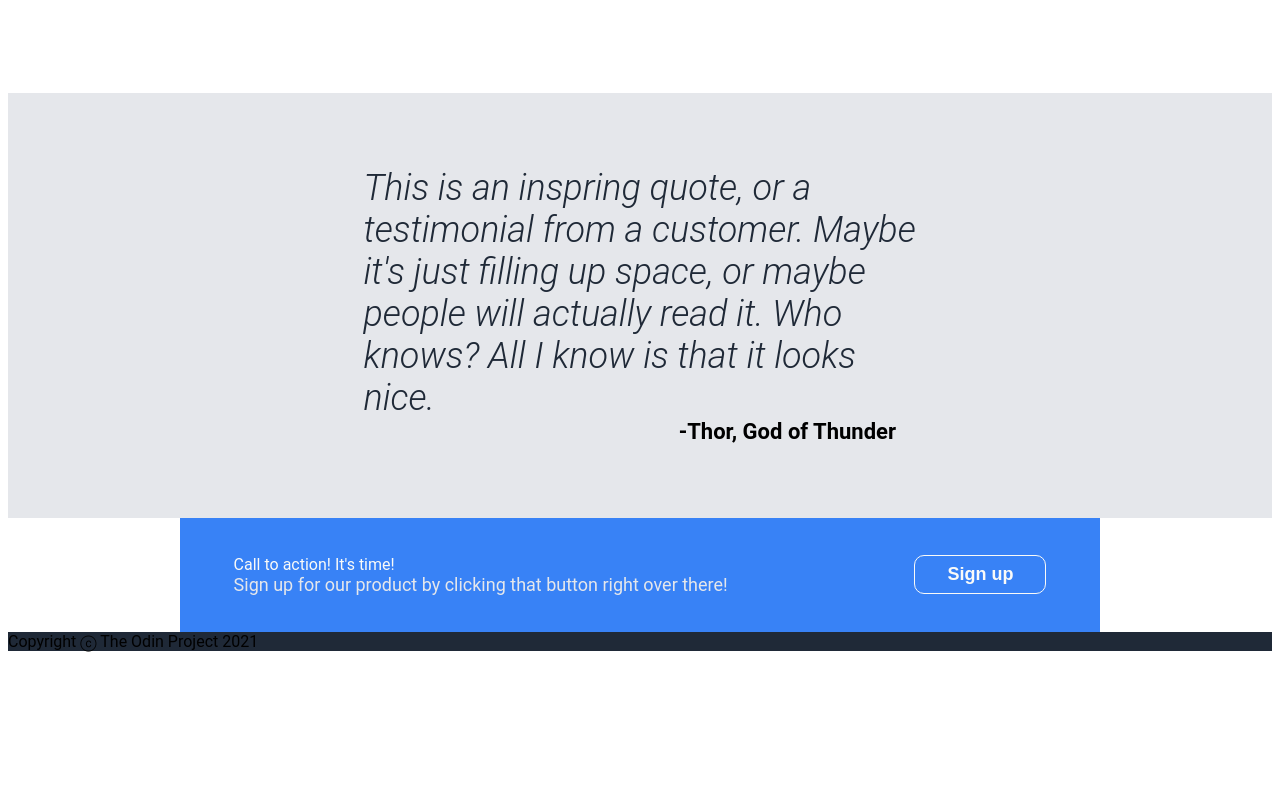
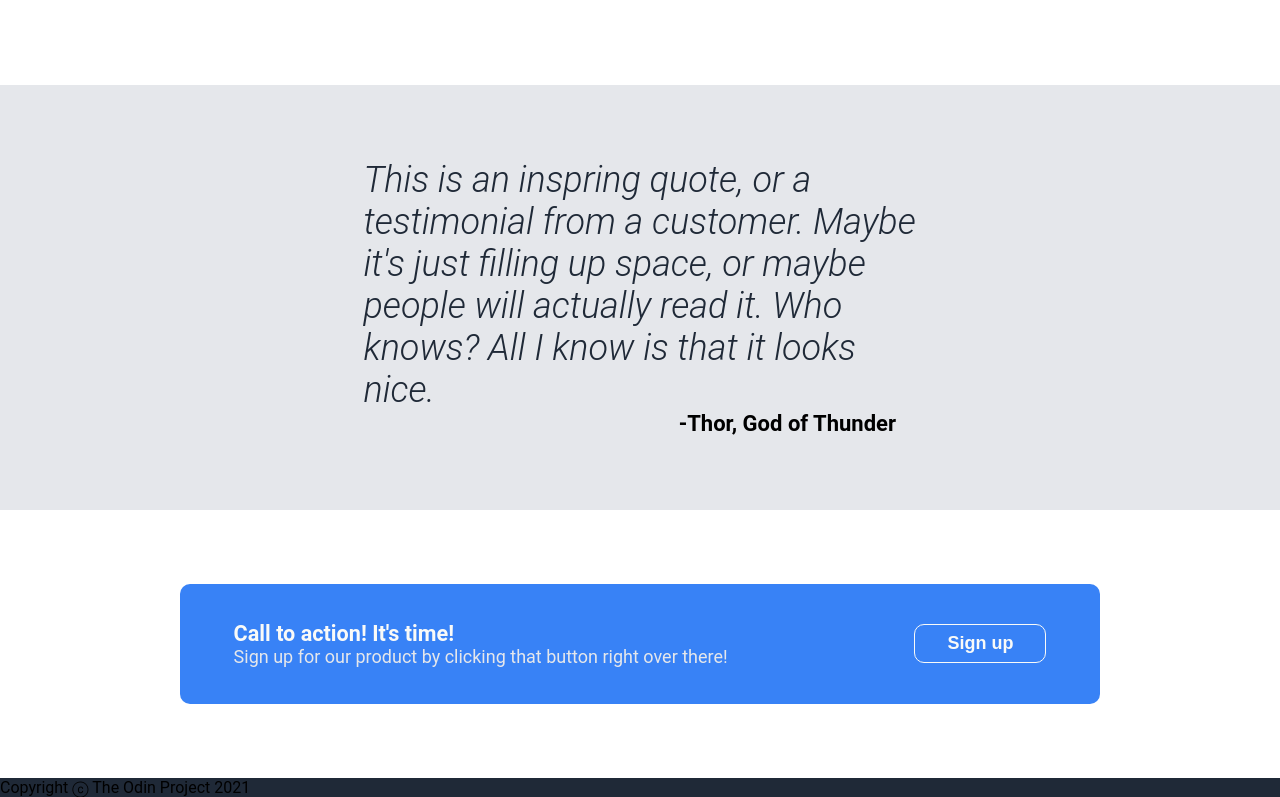
Before and after one commit to tsukinoinaba/odin-landing, a plain HTML site: page index.html in a window 1280 px wide. Shown: the part 983-1780 px from the top of the page. Before the commit the page ends 1642 px from the top, so only its background shows below. Drawn offline with Linux system fonts and the light colour scheme.

Commit message:
Add styles to call to action section

```diff
--- a/style.css
+++ b/style.css
@@ -2,6 +2,7 @@ body {
   display: flex;
   flex-direction: column;
   font-family: "roboto", sans-serif;
+  margin: 0;
 }
 
 .header,
@@ -84,9 +85,12 @@ button,
   background-color: #3882F6;
 }
 
+.hero-container button {
+  border: none;
+}
+
 button {
   border-radius: 10px;
-  border: none;
   padding: 8px 32px;
   color: #F9FAF8;
   font-size: 1.125em;
@@ -177,7 +181,14 @@ button {
   display: flex;
   justify-content: space-between;
   align-items: center;
+  margin: 9.25vh 0;
   padding: 4.6vh 4.2vw;
+  border-radius: 10px;
+}
+
+.action-main-text {
+  font-size: 1.35em;
+  font-weight: bold;
 }
 
 .banner button {
```
